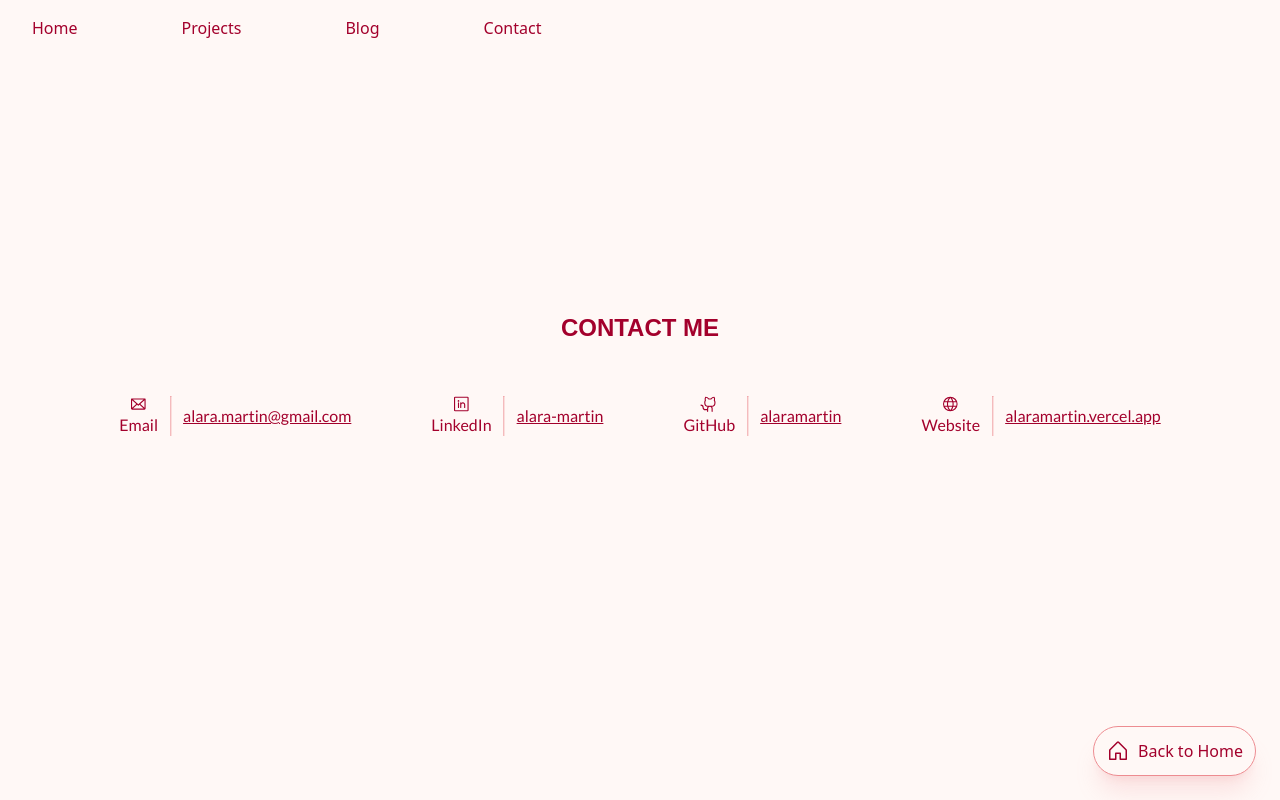
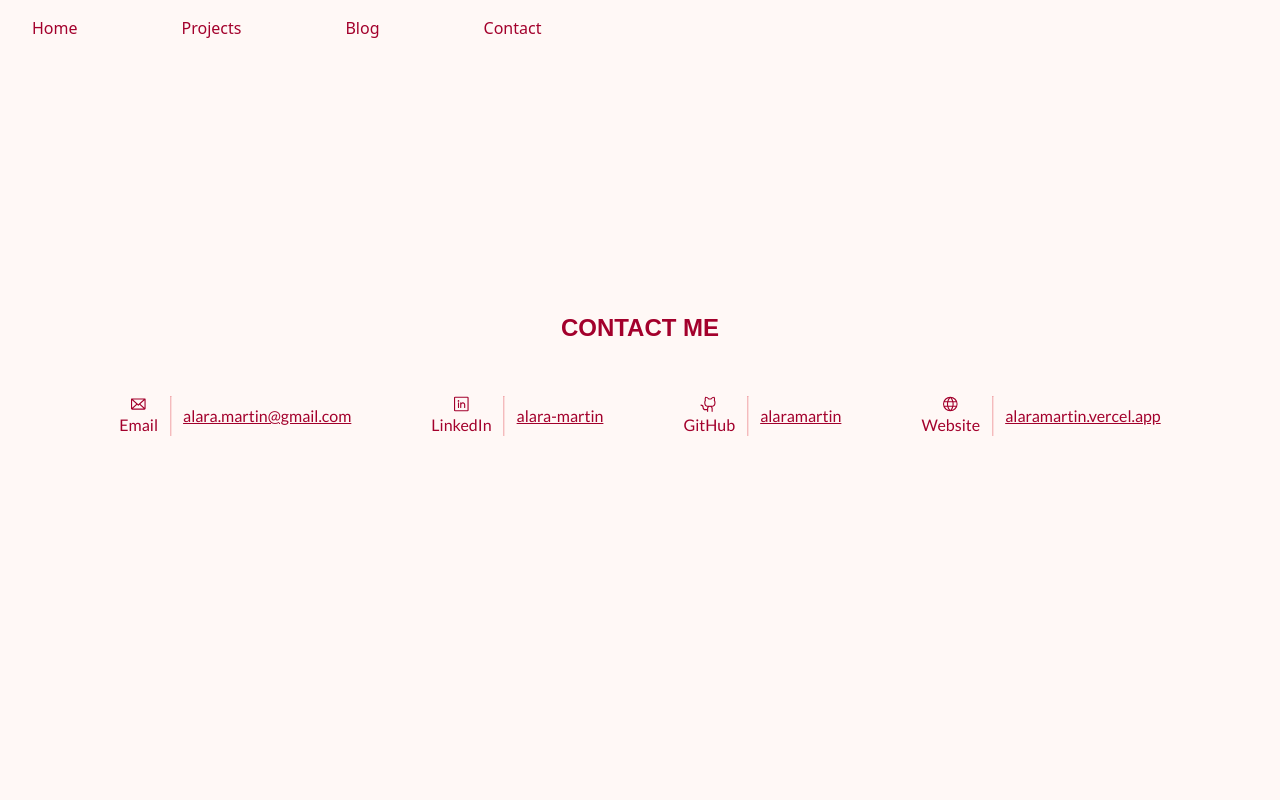
Before and after one commit to alaramartin/website, a Next.js app: page /contact in a window 1280 px wide. Shown: the top 800 px of the page. Built offline with nearby package versions, Linux system fonts and the light colour scheme; a web font is replaced by a local one.

Commit message:
got rid of awkward home button

```diff
--- a/app/blog/[id]/page.tsx
+++ b/app/blog/[id]/page.tsx
@@ -1,6 +1,6 @@
 import BlogText from "./components/BlogText";
-import HomeButton from "@/app/components/HomeButton";
 import Footer from "@/app/components/Footer";
+import NavBar from "@/app/components/NavBar";
 import { notFound } from "next/navigation";
 import { getPostData } from "@/lib/posts";
 
@@ -23,8 +23,8 @@ export default async function BlogPostPage({ params }: PageProps) {
 
     return (
         <>
+            <NavBar />
             <BlogText blogID={id} />
-            <HomeButton />
             <Footer />
         </>
     );
--- a/app/blog/page.tsx
+++ b/app/blog/page.tsx
@@ -1,6 +1,5 @@
 import { italiana, lato } from "@/app/ui/fonts";
 import Footer from "../components/Footer";
-import HomeButton from "../components/HomeButton";
 import NavBar from "../components/NavBar";
 import { getSortedBlogPosts } from "@/lib/posts.ts";
 import { Metadata } from "next";
@@ -47,7 +46,6 @@ export default async function BlogPage() {
                 </p>
                 <BlogListView posts={posts} />
             </div>
-            <HomeButton />
             <Footer />
         </>
     );
--- a/app/components/HomeButton.tsx
+++ /dev/null
@@ -1,17 +0,0 @@
-import React from "react";
-import { HouseIcon } from "@phosphor-icons/react/dist/ssr";
-import Link from "next/link";
-
-const HomeButton = () => {
-    return (
-        <Link
-            href="/"
-            className="select-none fixed inline-flex items-center gap-2 right-0 bottom-0 rounded-full bg-pinkbeige text-darkburgundy border-lightred border-1 p-3 m-6 shadow-xl/20 shadow-lightred hover:scale-102 hover:-translate-y-0.5 hover:shadow-xl/25 transition-all duration-200"
-        >
-            <HouseIcon size={24} />
-            Back to Home
-        </Link>
-    );
-};
-
-export default HomeButton;
--- a/app/contact/page.tsx
+++ b/app/contact/page.tsx
@@ -1,4 +1,3 @@
-import HomeButton from "../components/HomeButton";
 import ContactLink from "./components/ContactLink";
 import Footer from "../components/Footer";
 import NavBar from "../components/NavBar";
@@ -67,7 +66,6 @@ export default function ContactPage() {
                     </div>
                 </div>
             </div>
-            <HomeButton />
             <Footer />
         </>
     );
--- a/app/projects/page.tsx
+++ b/app/projects/page.tsx
@@ -1,7 +1,6 @@
 import { italiana } from "@/app/ui/fonts";
 import ProjectsContent from "./components/ProjectsContent";
 import Footer from "../components/Footer";
-import HomeButton from "../components/HomeButton";
 import NavBar from "../components/NavBar";
 import { Metadata } from "next";
 
@@ -28,7 +27,6 @@ export default async function ProjectsPage({ searchParams }: PageProps) {
                 </p>
                 <ProjectsContent initialSkillFilter={skillFilter} />
             </div>
-            <HomeButton />
             <Footer />
         </>
     );
```
